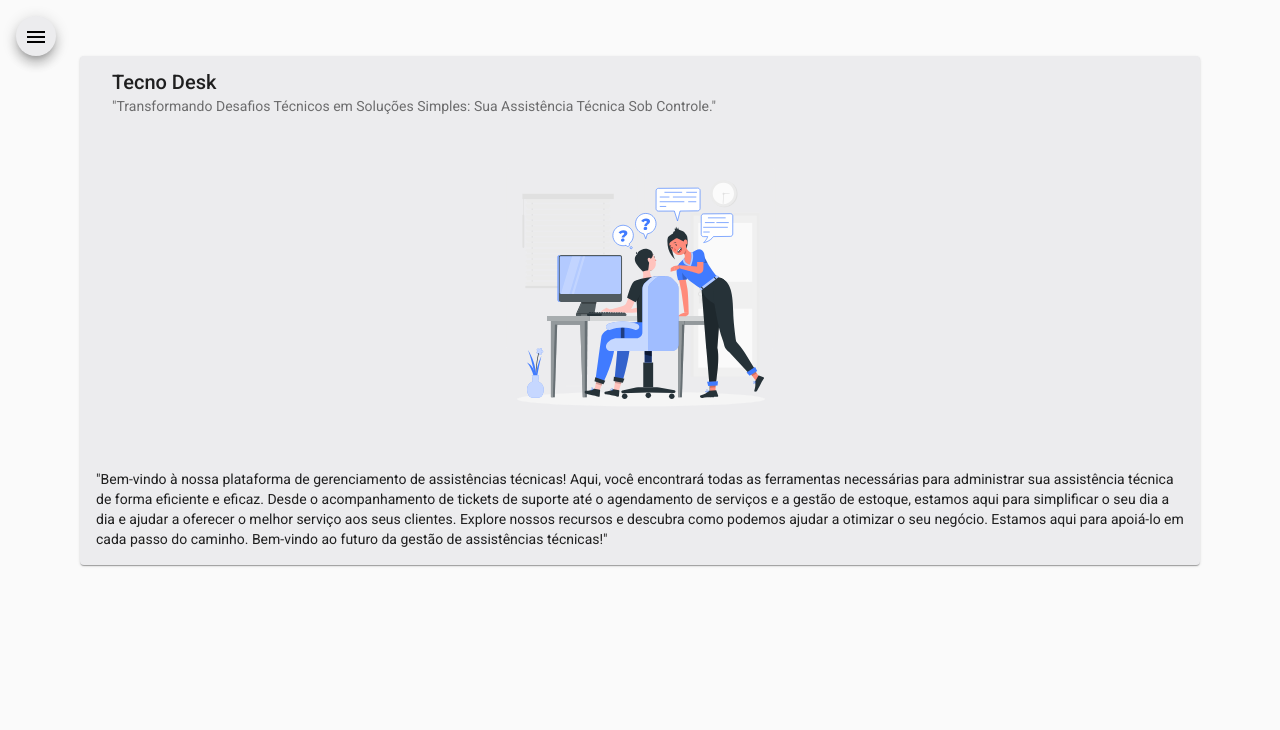
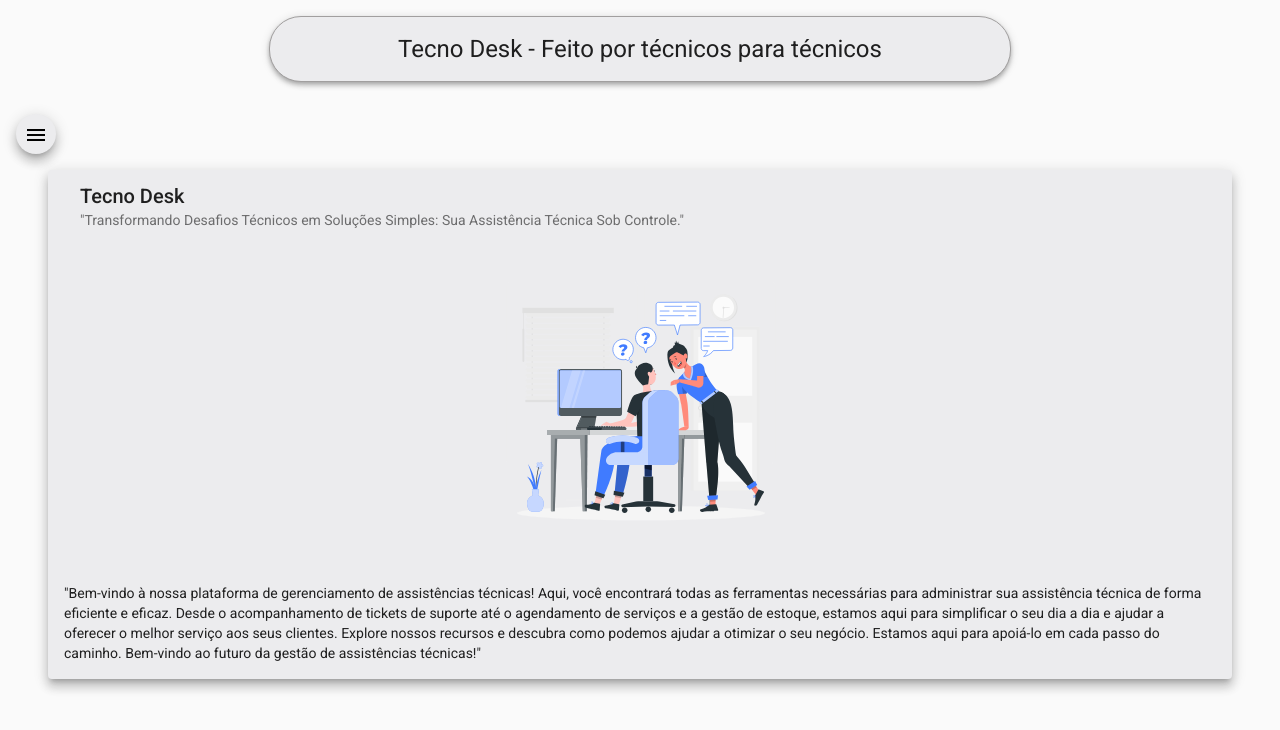
Before and after one commit to danieligor56/TecnoDesk, an Angular app in the folder front/td-front/: page /home in a window 1280 px wide. Shown: the top 730 px of the page. Built offline with nearby package versions, Linux system fonts and the light colour scheme.

Commit message:
HTML e CSS para Header

```diff
--- a/front/td-front/src/app/components/header/header.component.css
+++ b/front/td-front/src/app/components/header/header.component.css
@@ -0,0 +1,14 @@
+.container{
+    display: flex;
+    align-items: center;
+    justify-content: center;
+
+}
+
+h1{
+    margin-top: 1rem;
+    border: 1px solid rgb(161,159,159);
+    padding: 1rem 10%;
+    border-radius: 2rem;
+    background-color:#ececee;
+}
--- a/front/td-front/src/app/components/header/header.component.html
+++ b/front/td-front/src/app/components/header/header.component.html
@@ -1 +1,3 @@
-<p>header works!</p>
+<div class="container">
+    <h1 class="mat-elevation-z4">Tecno Desk - Feito por técnicos para técnicos</h1>
+</div>
--- a/front/td-front/src/app/components/home/home.component.css
+++ b/front/td-front/src/app/components/home/home.component.css
@@ -1,6 +1,6 @@
 .card{
-    width: 85%;
-    margin:auto;
+    width: 90%;
+    margin:1rem auto;
     background-color:#ececee;
 
 }
--- a/front/td-front/src/app/components/home/home.component.html
+++ b/front/td-front/src/app/components/home/home.component.html
@@ -1,5 +1,5 @@
-<mat-card class="card">
-    <mat-card-header>
+<mat-card class="card mat-elevation-z8">
+    <mat-card-header >
       <mat-card-title>Tecno Desk</mat-card-title>
       <mat-card-subtitle>"Transformando Desafios Técnicos em Soluções Simples: Sua Assistência Técnica Sob Controle."</mat-card-subtitle>
     </mat-card-header>
--- a/front/td-front/src/app/components/nav/nav.component.html
+++ b/front/td-front/src/app/components/nav/nav.component.html
@@ -22,6 +22,7 @@
     </mat-drawer>
 
     <div class="sidenav-content">
+      <app-header></app-header>
       <button class="menu mat-elevation-z8" (click)="drawer.toggle()" mat-icon-button>
         <mat-icon>menu</mat-icon>
       </button>
```
